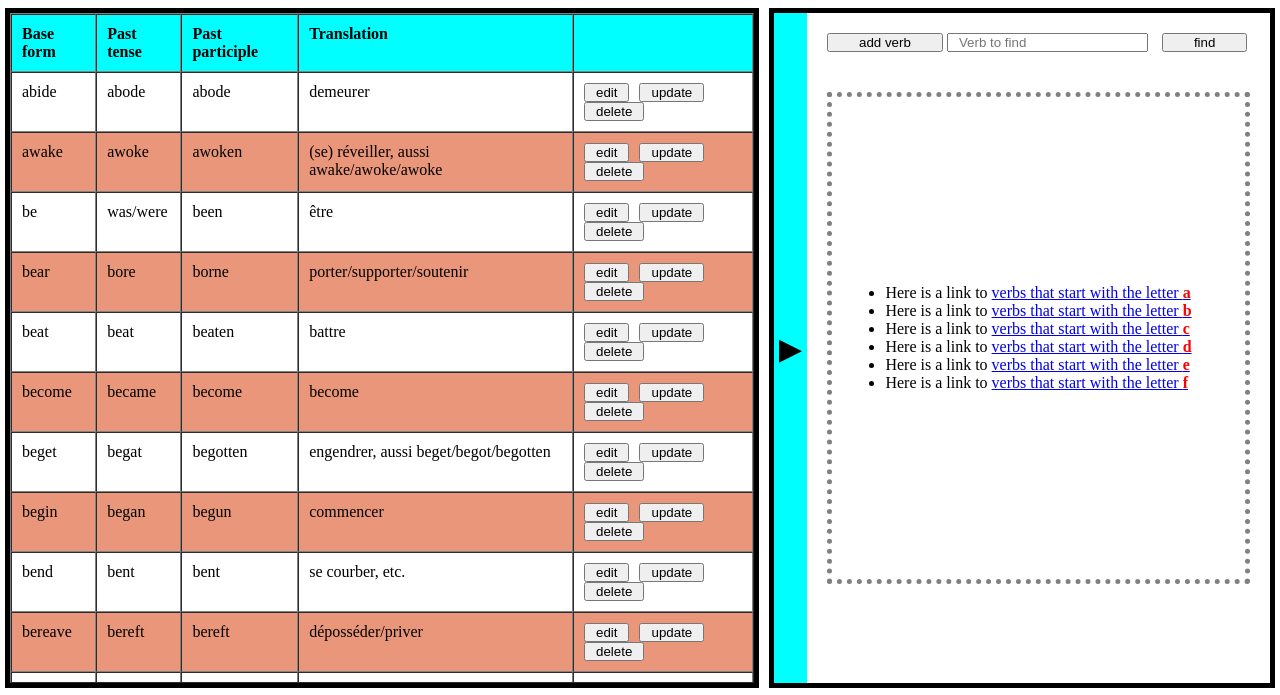
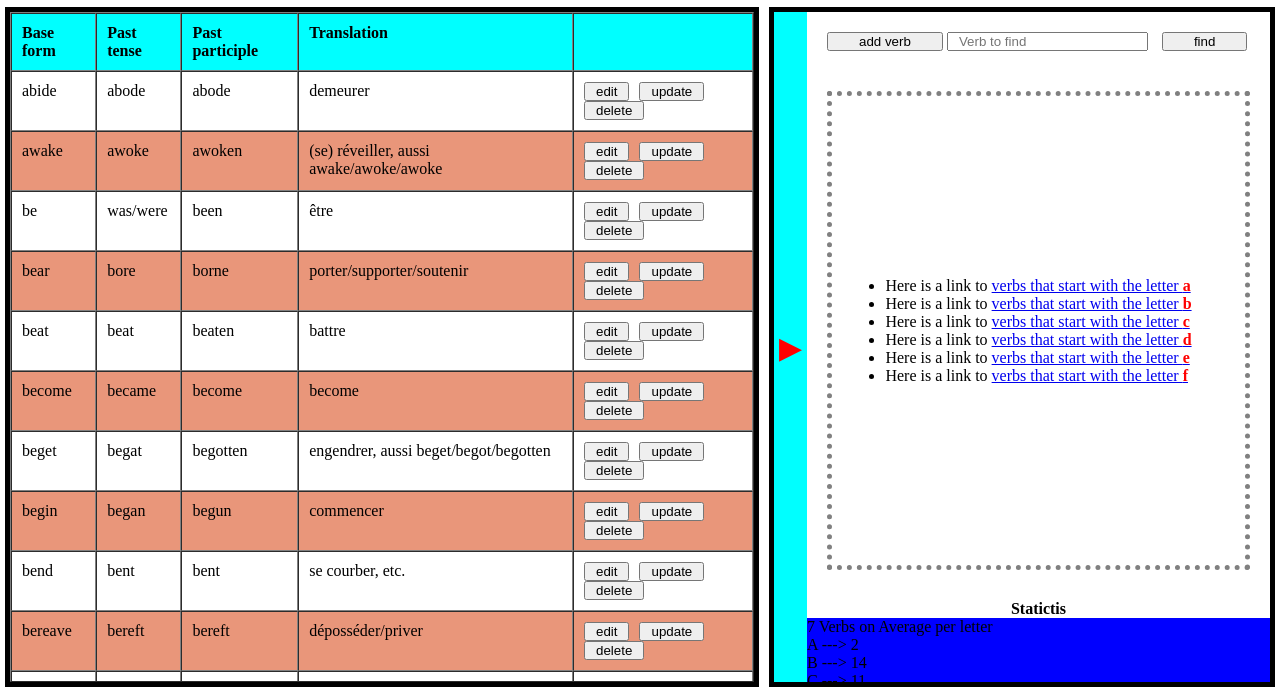
Before and after one commit to regisx001/Devoir01-WebDev, a plain HTML site: page index.html in a window 1280 px wide. Shown: the part 105-800 px from the top of the page. Drawn offline with Linux system fonts and the light colour scheme.

Commit message:
Finishing Project .

```diff
--- a/index.html
+++ b/index.html
@@ -11,9 +11,9 @@
 <body>
 
     <header id="header">
-        <p style="cursor: pointer;" onclick="switchTab()">
+        <button style="all:unset;cursor: pointer;color: red;" onclick="switchTab()">
             ◀ ▶
-        </p>
+        </button>
 
         <p>
             English: irregular verbs
@@ -30,9 +30,9 @@
         <aside id="right-panel" class="right-panel">
 
             <div id="expand">
-                <p style="cursor: pointer;" onclick="expand()">
+                <button style="all:unset;cursor: pointer;color: red;" onclick="expand()">
                     ▶
-                </p>
+                </button>
             </div>
 
             <div class="links-panel">
@@ -50,6 +50,12 @@
                         </ul>
                     </div>
                 </section>
+                <p style="margin-top: 60px;text-align: center;font-weight: 700;">
+                    Statictis
+                </p>
+                <p id="statistics-body">
+
+                </p>
             </div>
         </aside>
     </main>
--- a/main.js
+++ b/main.js
@@ -1,5 +1,6 @@
 var table = document.getElementById("table")
 var links = document.getElementById("links-list")
+var statistics = document.getElementById("statistics-body")
 
 var verbs = [
     ["Base form", "Past tense", "Past participle", "Translation"],
@@ -51,12 +52,29 @@ var previousLetter = "";
 var startLetters = [];
 
 function generateElements() {
+    var totalVerbs = 0;
+    var verbAverage = 0;
+    var alphabetDistribution = [];
+
 
     table.innerHTML = "";
     links.innerHTML = "";
     startLetters = [];
 
+    for (let i = 65; i <= 90; i++) {
+        alphabetDistribution[String.fromCharCode(i)] = 0;
+    }
+
+
     for (var i = 0; i < verbs.length; i++) {
+        const [baseForm, pastTense, pastParticiple, translation] = verbs[i];
+
+        totalVerbs++;
+        const firstLetter = baseForm[0].toUpperCase();
+        if (alphabetDistribution[firstLetter] !== undefined) {
+            alphabetDistribution[firstLetter]++;
+        }
+
 
         td1 = document.createElement('td');
         var texteNode = document.createTextNode(verbs[i][0]);
@@ -125,6 +143,14 @@ function generateElements() {
         links.appendChild(li);
 
     })
+
+
+    statistics.innerHTML = Math.round((totalVerbs / startLetters.length)) + " Verbs on Average per letter <br>"
+    for (const letter in alphabetDistribution) {
+        statistics.innerHTML += `${letter} ---> ${alphabetDistribution[letter]} <br>`
+    }
+    console.log(alphabetDistribution);
+
 
 }
 
--- a/style.css
+++ b/style.css
@@ -153,7 +153,7 @@ input {
 .links-body {
     display: flex;
     width: 100%;
-    height: 90%;
+    height: 70%;
 }
 
 .links-body div {
@@ -165,7 +165,17 @@ input {
     border: 5px dotted gray;
     width: 100%;
     margin-top: 20px;
-    height: 80%;
+    height: 100%;
+}
+
+#statistics-body {
+    display: flex;
+    flex-direction: row;
+    gap: 20px;
+    height: 100px;
+    width: 100%;
+    background-color: blue;
+    overflow-x: scroll;
 }
 
 .links-head {
```
Also changed, not shown: 1 other file.
